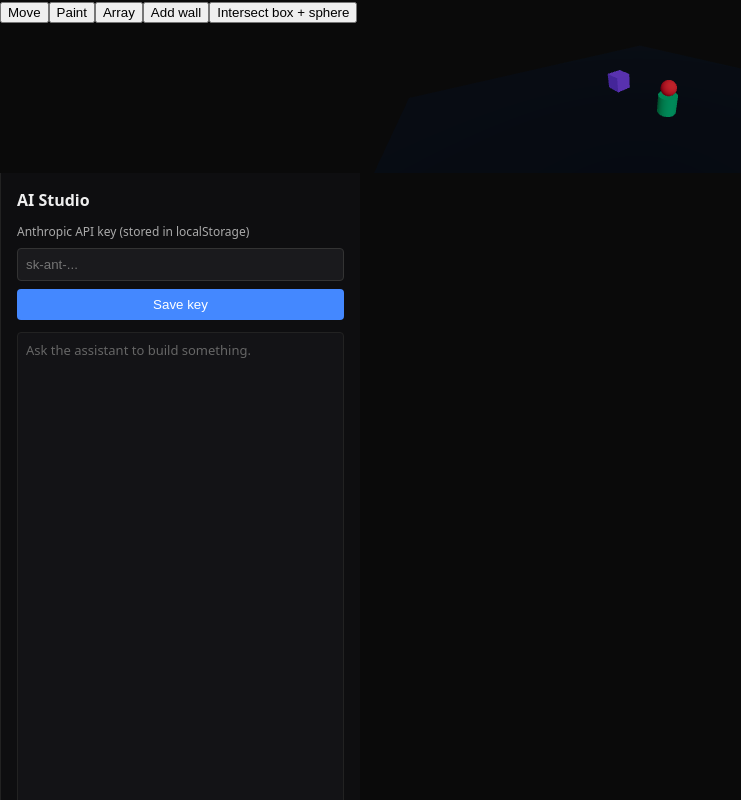
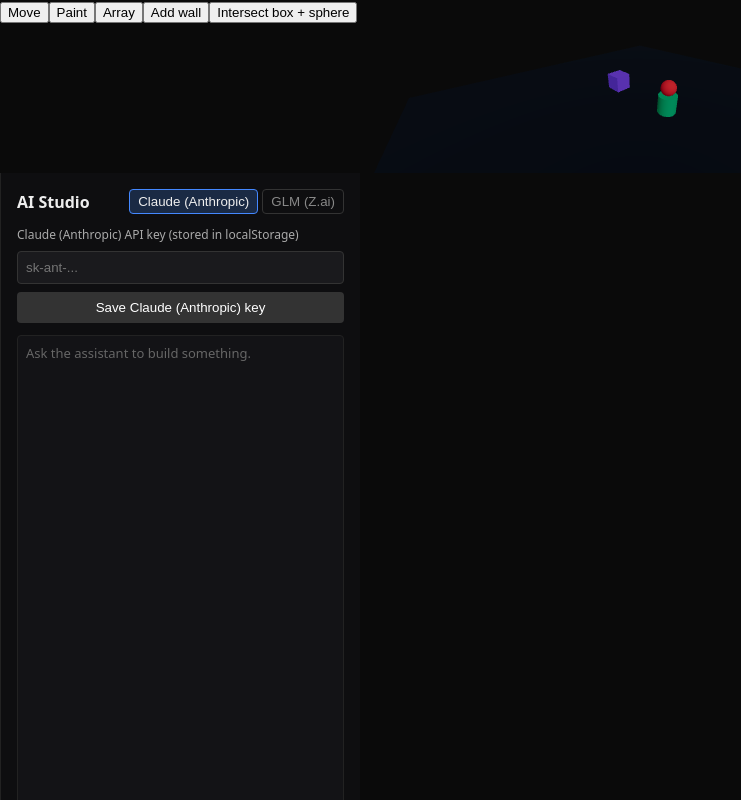
Before and after one commit to ibayers/3D-Generator, a Next.js app in the folder apps/web/: page / in a window 1280 px wide. Shown: the top 800 px of the page, without its empty margins (0-741 px from the left). Built offline with nearby package versions, Linux system fonts and the light colour scheme.

Commit message:
feat(web): add provider picker in ChatPanel, drop legacy llmStore aliases

```diff
--- a/apps/web/src/components/ChatPanel.tsx
+++ b/apps/web/src/components/ChatPanel.tsx
@@ -2,7 +2,17 @@
 
 import { useEffect, useState } from "react";
 import { useChatStore } from "../store/chatStore";
-import { useLlmStore } from "../store/llmStore";
+import { useLlmStore, type Provider } from "../store/llmStore";
+
+const PROVIDER_LABEL: Record<Provider, string> = {
+  claude: "Claude (Anthropic)",
+  glm: "GLM (Z.ai)",
+};
+
+const PROVIDER_PLACEHOLDER: Record<Provider, string> = {
+  claude: "sk-ant-...",
+  glm: "zai-... (your Z.ai api key)",
+};
 
 export default function ChatPanel() {
   const messages = useChatStore((s) => s.messages);
@@ -10,9 +20,19 @@ export default function ChatPanel() {
   const lastError = useChatStore((s) => s.lastError);
   const sendPrompt = useChatStore((s) => s.sendPrompt);
 
+  const provider = useLlmStore((s) => s.provider);
   const apiKey = useLlmStore((s) => s.apiKey);
-  const setApiKey = useLlmStore((s) => s.setApiKey);
+  const setProvider = useLlmStore((s) => s.setProvider);
+  const setClaudeApiKey = useLlmStore((s) => s.setClaudeApiKey);
+  const setGlmApiKey = useLlmStore((s) => s.setGlmApiKey);
+  const clearClaudeApiKey = useLlmStore((s) => s.clearClaudeApiKey);
+  const clearGlmApiKey = useLlmStore((s) => s.clearGlmApiKey);
   const hydrate = useLlmStore((s) => s.hydrateFromStorage);
+
+  // Read both keys at render time so the key form knows whether the active
+  // provider has a key stored.
+  const claudeApiKey = useLlmStore((s) => s.claudeApiKey);
+  const glmApiKey = useLlmStore((s) => s.glmApiKey);
 
   const [input, setInput] = useState("");
   const [keyInput, setKeyInput] = useState("");
@@ -29,6 +49,32 @@ export default function ChatPanel() {
     await sendPrompt(prompt);
   };
 
+  const hasActiveKey = Boolean(apiKey);
+
+  const handleSaveKey = (e: React.FormEvent) => {
+    e.preventDefault();
+    const trimmed = keyInput.trim();
+    if (!trimmed) return;
+    if (provider === "glm") {
+      setGlmApiKey(trimmed);
+    } else {
+      setClaudeApiKey(trimmed);
+    }
+    setKeyInput("");
+  };
+
+  const handleClearKey = () => {
+    if (provider === "glm") {
+      clearGlmApiKey();
+    } else {
+      clearClaudeApiKey();
+    }
+  };
+
+  const handleProviderChange = (next: Provider) => {
+    if (next !== provider) setProvider(next);
+  };
+
   return (
     <aside
       style={{
@@ -43,25 +89,42 @@ export default function ChatPanel() {
         height: "100vh",
       }}
     >
+      <div style={{ display: "flex", alignItems: "center", justifyContent: "space-between" }}>
         <h2 style={{ margin: 0, fontSize: 16 }}>AI Studio</h2>
+        <div style={{ display: "flex", gap: 4, fontSize: 11 }}>
+          {(Object.keys(PROVIDER_LABEL) as Provider[]).map((p) => (
+            <button
+              key={p}
+              type="button"
+              onClick={() => handleProviderChange(p)}
+              style={{
+                padding: "4px 8px",
+                borderRadius: 4,
+                border: provider === p ? "1px solid #4488ff" : "1px solid #333",
+                background: provider === p ? "#1a2a44" : "transparent",
+                color: provider === p ? "#eee" : "#888",
+                cursor: "pointer",
+              }}
+            >
+              {PROVIDER_LABEL[p]}
+            </button>
+          ))}
+        </div>
+      </div>
 
-      {!apiKey ? (
+      {!hasActiveKey ? (
         <form
-          onSubmit={(e) => {
-            e.preventDefault();
-            setApiKey(keyInput.trim());
-            setKeyInput("");
-          }}
+          onSubmit={handleSaveKey}
           style={{ display: "flex", flexDirection: "column", gap: 8 }}
         >
           <label style={{ fontSize: 12, color: "#aaa" }}>
-            Anthropic API key (stored in localStorage)
+            {PROVIDER_LABEL[provider]} API key (stored in localStorage)
           </label>
           <input
             type="password"
             value={keyInput}
             onChange={(e) => setKeyInput(e.target.value)}
-            placeholder="sk-ant-..."
+            placeholder={PROVIDER_PLACEHOLDER[provider]}
             style={{
               padding: 8,
               borderRadius: 4,
@@ -72,21 +135,29 @@ export default function ChatPanel() {
           />
           <button
             type="submit"
+            disabled={!keyInput.trim()}
             style={{
               padding: 8,
               borderRadius: 4,
               border: "none",
-              background: "#4488ff",
+              background: keyInput.trim() ? "#4488ff" : "#333",
               color: "white",
-              cursor: "pointer",
+              cursor: keyInput.trim() ? "pointer" : "default",
             }}
           >
-            Save key
+            Save {PROVIDER_LABEL[provider]} key
           </button>
         </form>
       ) : (
+        <div style={{ display: "flex", flexDirection: "column", gap: 4, fontSize: 12 }}>
+          <div style={{ color: "#888" }}>
+            {PROVIDER_LABEL[provider]} key active
+            {provider === "claude" && glmApiKey && " · GLM key also saved"}
+            {provider === "glm" && claudeApiKey && " · Claude key also saved"}
+          </div>
           <button
-          onClick={() => useLlmStore.getState().clearApiKey()}
+            type="button"
+            onClick={handleClearKey}
             style={{
               padding: 6,
               borderRadius: 4,
@@ -95,10 +166,12 @@ export default function ChatPanel() {
               color: "#aaa",
               cursor: "pointer",
               fontSize: 12,
+              alignSelf: "flex-start",
             }}
           >
-          Clear API key
+            Clear {PROVIDER_LABEL[provider]} key
           </button>
+        </div>
       )}
 
       <div
@@ -151,7 +224,7 @@ export default function ChatPanel() {
           value={input}
           onChange={(e) => setInput(e.target.value)}
           placeholder="Build a house at origin"
-          disabled={!apiKey || status === "thinking"}
+          disabled={!hasActiveKey || status === "thinking"}
           style={{
             flex: 1,
             padding: 8,
@@ -163,7 +236,7 @@ export default function ChatPanel() {
         />
         <button
           type="submit"
-          disabled={!apiKey || status === "thinking" || !input.trim()}
+          disabled={!hasActiveKey || status === "thinking" || !input.trim()}
           style={{
             padding: "8px 16px",
             borderRadius: 4,
--- a/apps/web/src/store/llmStore.ts
+++ b/apps/web/src/store/llmStore.ts
@@ -21,9 +21,6 @@ interface LlmState {
   clearClaudeApiKey: () => void;
   clearGlmApiKey: () => void;
   hydrateFromStorage: () => void;
-  /** Legacy aliases — removed after GLM-4 updates ChatPanel. */
-  setApiKey: (key: string) => void;
-  clearApiKey: () => void;
 }
 
 function readKey(storageKey: string): string {
@@ -104,6 +101,4 @@ export const useLlmStore = create<LlmState>((set, get) => ({
       apiKey: activeKey(provider, claudeApiKey, glmApiKey),
     });
   },
-  setApiKey: (key) => get().setClaudeApiKey(key),
-  clearApiKey: () => get().clearClaudeApiKey(),
 }));
```
Lines whose indentation alone changed are shown as unchanged.
